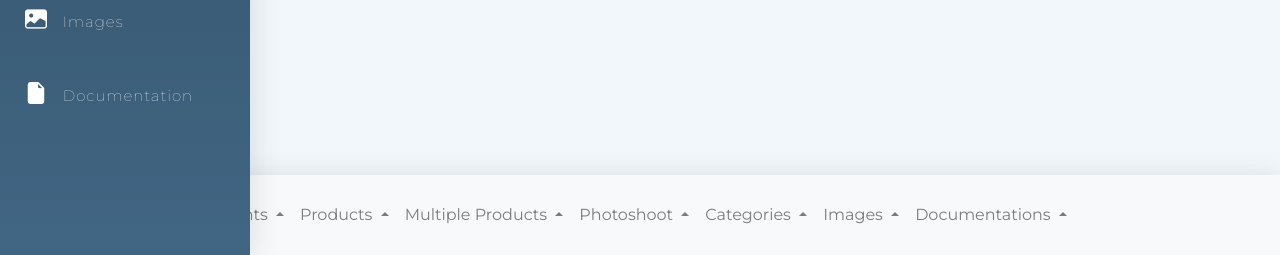
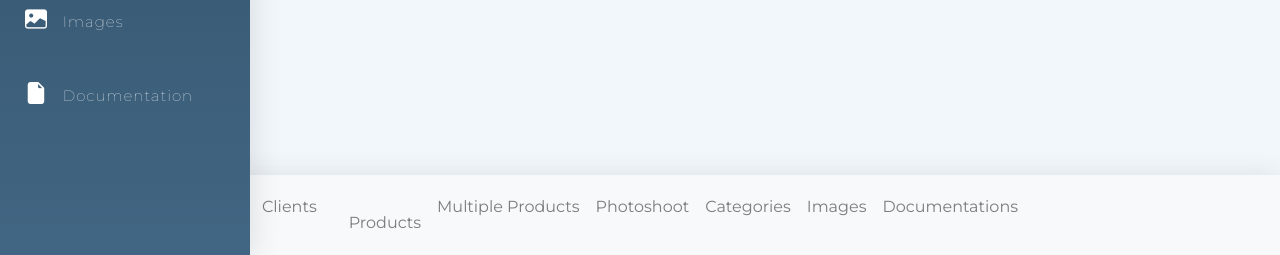
Before and after one commit to SaraahTran/Resonant-with-World, a PHP site: page /Categories/categories.php in a window 1280 px wide. Shown: the part 545-800 px from the top of the page. Run offline with PHP 8.4, Linux system fonts and the light colour scheme; data that the repository does not hold is empty.

Commit message:
Source Code for each pages

```diff
--- a/Menu/footer.php
+++ b/Menu/footer.php
@@ -4,80 +4,73 @@
     </button>
     <div class="collapse navbar-collapse justify-content-center" id="navbarNavDropdown">
         <ul class="navbar-nav">
+            <li class="nav-item">
+                <a class="nav-link" href="../../Source_Code/clients.php">
+                    Clients
+    </li>
             <li class="nav-item dropup">
-                <a class="nav-link dropdown-toggle" href="#" id="navbarDropdownMenuLink" data-toggle="dropdown" aria-haspopup="true" aria-expanded="false">
-                    Clients
+                <a class="nav-link" href="#" id="navbarDropdownMenuLink" data-toggle="dropdown" aria-haspopup="true" aria-expanded="false">
+                    Products
                     <div class="dropdown-menu">
-                        <a class="nav-link" href="#=">View</a>
-                        <a class="nav-link" href="#">Add</a>
-                        <a class="nav-link" href="#">Update</a>
-                        <a class="nav-link" href="#">Delete</a>
+                        <a class="nav-link" href="#">View Products</a>
+                        <a class="nav-link" href="#">Add Products</a>
+                        <a class="nav-link" href="#">Update Products</a>
+                        <a class="nav-link" href="#">Delete Products</a>
                 </a>
     </div>
     </li>
             <li class="nav-item dropup">
-                <a class="nav-link dropdown-toggle" href="#" id="navbarDropdownMenuLink" data-toggle="dropdown" aria-haspopup="true" aria-expanded="false">
-                    Products
+                <a class="nav-link" href="#" id="navbarDropdownMenuLink" data-toggle="dropdown" aria-haspopup="true" aria-expanded="false">
+                    Multiple Products
                     <div class="dropdown-menu">
-                        <a class="nav-link" href="#">View</a>
-                        <a class="nav-link" href="#">Add</a>
-                        <a class="nav-link" href="#">Update</a>
-                        <a class="nav-link" href="#">Delete</a>
+                        <a class="nav-link" href="#">View Multiple Products</a>
+                        <a class="nav-link" href="#">Add Multiple Products</a>
+                        <a class="nav-link" href="#">Update Multiple Products</a>
+                        <a class="nav-link" href="#">Delete Multiple Products</a>
                 </a>
     </div>
     </li>
             <li class="nav-item dropup">
-                <a class="nav-link dropdown-toggle" href="#" id="navbarDropdownMenuLink" data-toggle="dropdown" aria-haspopup="true" aria-expanded="false">
-                    Multiple Products
+                <a class="nav-link" href="#" id="navbarDropdownMenuLink" data-toggle="dropdown" aria-haspopup="true" aria-expanded="false">
+                    Photoshoot
                     <div class="dropdown-menu">
-                        <a class="nav-link" href="#">View</a>
-                        <a class="nav-link" href="#">Add</a>
-                        <a class="nav-link" href="#">Update</a>
-                        <a class="nav-link" href="#">Delete</a>
+                        <a class="nav-link" href="#">View Photoshoot</a>
+                        <a class="nav-link" href="#">Add Photoshoot</a>
+                        <a class="nav-link" href="#">Update Photoshoot</a>
+                        <a class="nav-link" href="#">Delete Photoshoot</a>
                 </a>
     </div>
     </li>
             <li class="nav-item dropup">
-                <a class="nav-link dropdown-toggle" href="#" id="navbarDropdownMenuLink" data-toggle="dropdown" aria-haspopup="true" aria-expanded="false">
-                    Photoshoot
+                <a class="nav-link" href="#" id="navbarDropdownMenuLink" data-toggle="dropdown" aria-haspopup="true" aria-expanded="false">
+                    Categories
                     <div class="dropdown-menu">
-                        <a class="nav-link" href="#">View</a>
-                        <a class="nav-link" href="#">Add</a>
-                        <a class="nav-link" href="#">Update</a>
-                        <a class="nav-link" href="#">Delete</a>
+                        <a class="nav-link" href="#">View Categories</a>
+                        <a class="nav-link" href="#">Add Categories</a>
+                        <a class="nav-link" href="#">Update Categories</a>
+                        <a class="nav-link" href="#">Delete Categories</a>
                 </a>
     </div>
     </li>
             <li class="nav-item dropup">
-                <a class="nav-link dropdown-toggle" href="#" id="navbarDropdownMenuLink" data-toggle="dropdown" aria-haspopup="true" aria-expanded="false">
-                    Categories
-                    <div class="dropdown-menu">
-                        <a class="nav-link" href="#">View</a>
-                        <a class="nav-link" href="#">Add</a>
-                        <a class="nav-link" href="#">Update</a>
-                        <a class="nav-link" href="#">Delete</a>
-                </a>
-    </div>
-    </li>
-            <li class="nav-item dropup">
-                <a class="nav-link dropdown-toggle" href="#" id="navbarDropdownMenuLink" data-toggle="dropdown" aria-haspopup="true" aria-expanded="false">
+                <a class="nav-link" href="#" id="navbarDropdownMenuLink" data-toggle="dropdown" aria-haspopup="true" aria-expanded="false">
                     Images
                     <div class="dropdown-menu">
-                        <a class="nav-link" href="#">View</a>
-                        <a class="nav-link" href="#">Add</a>
-                        <a class="nav-link" href="#">Update</a>
-                        <a class="nav-link" href="#">Delete</a>
+                        <a class="nav-link" href="#">View Images</a>
+                        <a class="nav-link" href="#">Add Images</a>
+                        <a class="nav-link" href="#">Update Images</a>
+                        <a class="nav-link" href="#">Delete Images</a>
                 </a>
                     </div>
             </li>
             <li class="nav-item dropup">
-                <a class="nav-link dropdown-toggle" href="#" id="navbarDropdownMenuLink" data-toggle="dropdown" aria-haspopup="true" aria-expanded="false">
+                <a class="nav-link" href="#" id="navbarDropdownMenuLink" data-toggle="dropdown" aria-haspopup="true" aria-expanded="false">
                     Documentations
                     <div class="dropdown-menu">
-                        <a class="nav-link" href="#">View</a>
-                        <a class="nav-link" href="#">Add</a>
-                        <a class="nav-link" href="#">Update</a>
-                        <a class="nav-link" href="#">Delete</a>
+                        <a class="nav-link" href="#">View Documentations</a>
+                        <a class="nav-link" href="#">Add Documentations</a>
+                        <a class="nav-link" href="#">Update Documentations</a>
+                        <a class="nav-link" href="#">Delete Documentations</a>
                 </a>
                     </div>
                     </div>
--- /dev/null
+++ b/Source_Code/categories.php
@@ -0,0 +1 @@
+<?php
--- /dev/null
+++ b/Source_Code/documentation.php
@@ -0,0 +1 @@
+<?php
--- /dev/null
+++ b/Source_Code/images.php
@@ -0,0 +1 @@
+<?php
--- /dev/null
+++ b/Source_Code/multipleproducts.php
@@ -0,0 +1 @@
+<?php
--- /dev/null
+++ b/Source_Code/photoshoot.php
@@ -0,0 +1 @@
+<?php
--- /dev/null
+++ b/Source_Code/products.php
@@ -0,0 +1 @@
+<?php
--- a/index.php
+++ b/index.php
@@ -1,3 +1,4 @@
+
 <html>
 
 <head>
@@ -12,7 +13,6 @@
 </head>
 
 <body>
-
 <?php include('./Menu/menu.php');?>
 <?php
 include('./connection.php');
```
Also changed, not shown: Source_Code/clients.php (added, +14 -0 lines), Clients/deleteClients.php (renamed from Clients/deleteClient.php).
